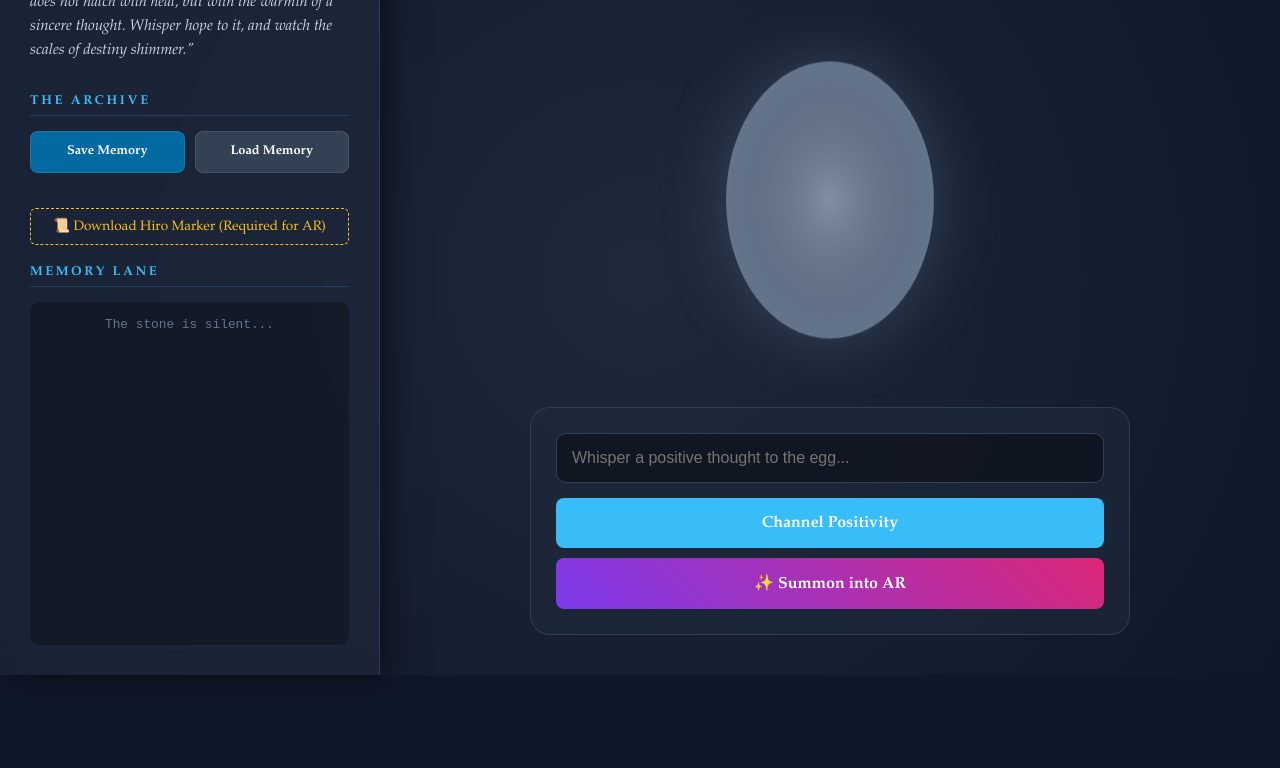
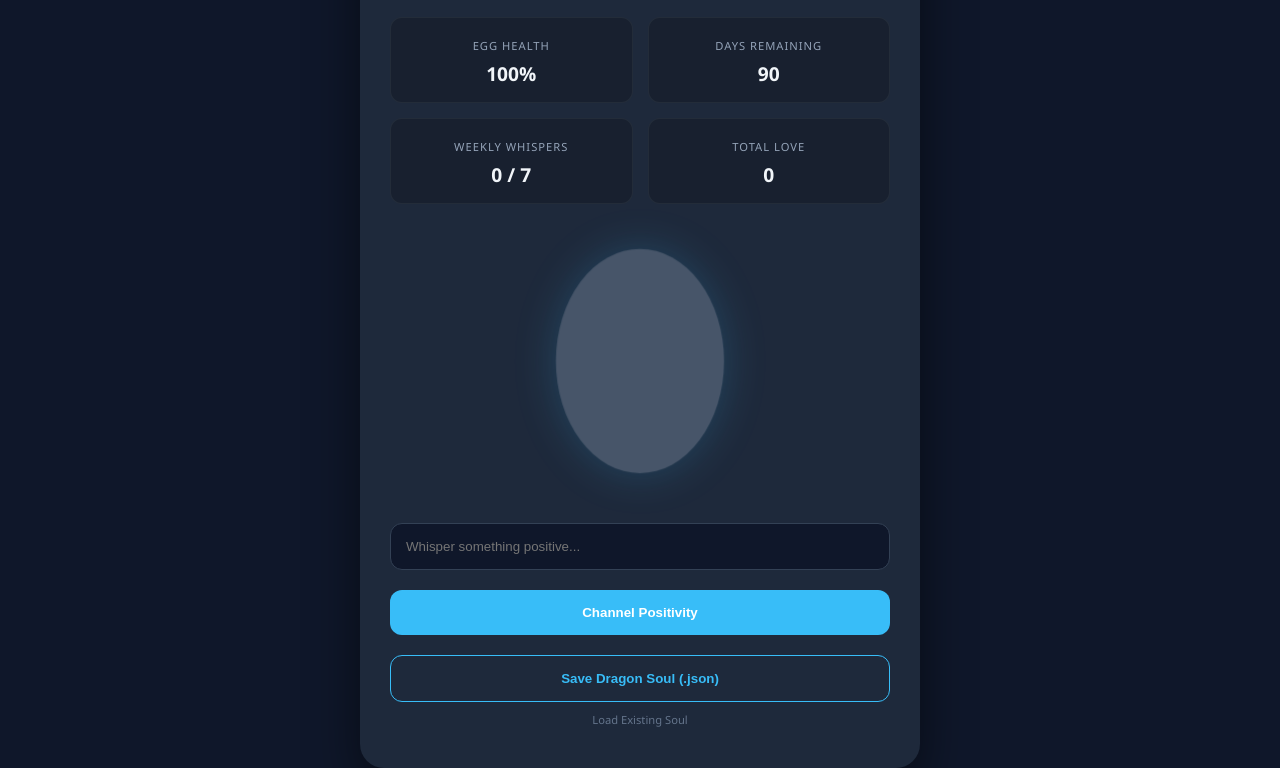
Before and after one commit to americanknightlife/dragon_heart, a plain HTML site: page index.html in a window 1280 px wide. Shown: the part 125-893 px from the top of the page. Before the commit the page ends 800 px from the top, so only its background shows below. Drawn offline with Linux system fonts and the light colour scheme.

Commit message:
Refactor index.html for new game design and functionality
Updated the title and added new styles for the game layout. Removed unused styles and scripts, and modified the game logic for better functionality.

```diff
--- a/index.html
+++ b/index.html
@@ -2,403 +2,281 @@
 <html lang="en">
 <head>
     <meta charset="UTF-8">
-<title>The Dragon's Heart – Positivity Hatchery</title>
+    <title>The Dragon's Heart – The 90-Day Vigil</title>
     <meta name="viewport" content="width=device-width, initial-scale=1.0">
-
-<!-- 1. Include A-Frame and AR.js -->
-<script src="https://aframe.io/releases/1.4.2/aframe.min.js"></script>
-<script src="https://raw.githack.com/AR-js-org/AR.js/master/aframe/build/aframe-ar.js"></script>
-
     <style>
         :root {
-    --egg-primary: #64748b;
-    --egg-glow: rgba(100, 116, 139, .4);
+            --bg: #0f172a;
+            --card: #1e293b;
             --gold: #fbbf24;
-    --magic-blue: #38bdf8;
-    --deep-bg: #0f172a;
-    --glass: rgba(30, 41, 59, 0.7);
+            --blue: #38bdf8;
+            --danger: #ef4444;
         }
 
-* { box-sizing: border-box; margin: 0; padding: 0; }
-
         body {
-    font-family: 'Garamond', serif; /* Gives a more "legendary" feel */
-    background: var(--deep-bg);
+            font-family: 'Segoe UI', Tahoma, Geneva, Verdana, sans-serif;
+            background: var(--bg);
             color: #f1f5f9;
-    height: 100vh;
-    overflow: hidden;
+            margin: 0;
             display: flex;
+            justify-content: center;
+            align-items: center;
+            min-height: 100vh;
         }
 
-/* Background Nebula Effect */
-body::before {
-    content: "";
-    position: fixed;
-    top: 0; left: 0; width: 100%; height: 100%;
-    background: radial-gradient(circle at 50% 50%, #1e293b 0%, #0f172a 100%);
-    z-index: -1;
+        #game-wrapper {
+            width: 95%;
+            max-width: 500px;
+            background: var(--card);
+            padding: 30px;
+            border-radius: 24px;
+            box-shadow: 0 20px 50px rgba(0,0,0,0.5);
+            text-align: center;
         }
 
-#game-container {
-    display: flex;
-    width: 100vw;
-    height: 100vh;
-    z-index: 10;
+        .stats-grid {
+            display: grid;
+            grid-template-columns: 1fr 1fr;
+            gap: 15px;
+            margin-bottom: 30px;
         }
 
-/* ---------- SIDEBAR (THE CHRONICLE) ---------- */
-#sidebar {
-    width: 380px;
-    background: var(--glass);
-    backdrop-filter: blur(12px);
-    border-right: 1px solid rgba(255,255,255,0.1);
-    display: flex;
-    flex-direction: column;
-    padding: 30px;
-    box-shadow: 10px 0 30px rgba(0,0,0,0.5);
+        .stat-box {
+            background: rgba(0,0,0,0.2);
+            padding: 15px;
+            border-radius: 12px;
+            border: 1px solid rgba(255,255,255,0.05);
         }
 
-.section-title {
-    font-size: 0.8rem;
-    text-transform: uppercase;
-    letter-spacing: 0.2em;
-    color: var(--magic-blue);
-    margin-bottom: 15px;
-    border-bottom: 1px solid rgba(56, 189, 248, 0.2);
-    padding-bottom: 5px;
+        .stat-label { font-size: 0.7rem; color: #94a3b8; text-transform: uppercase; letter-spacing: 1px; }
+        .stat-value { font-size: 1.2rem; font-weight: bold; display: block; margin-top: 5px; }
+
+        /* Egg Visualization */
+        #egg-container {
+            margin: 40px 0;
+            position: relative;
         }
 
-#story-box {
-    font-size: 0.95rem;
-    line-height: 1.6;
-    color: #cbd5e1;
-    margin-bottom: 30px;
-    font-style: italic;
+        .egg-svg {
+            width: 180px;
+            filter: drop-shadow(0 0 20px rgba(56, 189, 248, 0.2));
+            transition: all 0.5s ease;
         }
 
-.vault-actions { display: grid; grid-template-columns: 1fr 1fr; gap: 10px; margin-bottom: 25px; }
+        .pulse { animation: pulse 3s infinite ease-in-out; }
+        @keyframes pulse { 0%, 100% { transform: scale(1); } 50% { transform: scale(1.05); } }
 
-.action-btn {
-    padding: 12px;
-    border: 1px solid rgba(255,255,255,0.1);
-    border-radius: 8px;
+        /* Input Styles */
+        #thoughtInput {
+            width: 100%;
+            padding: 15px;
+            border-radius: 12px;
+            border: 1px solid #334155;
+            background: #0f172a;
+            color: white;
+            margin-bottom: 10px;
+            box-sizing: border-box;
+        }
+
+        .btn {
+            width: 100%;
+            padding: 15px;
+            border-radius: 12px;
+            border: none;
             font-weight: bold;
             cursor: pointer;
             transition: 0.3s;
-    font-family: inherit;
-    font-size: 0.8rem;
-}
-
-.export-btn { background: #0369a1; color: white; }
-.export-btn:hover { background: #0ea5e9; box-shadow: 0 0 15px var(--magic-blue); }
-
-.marker-link {
-    display: block;
-    text-align: center;
-    color: var(--gold);
-    text-decoration: none;
-    font-size: 0.85rem;
-    margin-top: 10px;
-    border: 1px dashed var(--gold);
-    padding: 8px;
-    border-radius: 6px;
-}
-
-#memory-logs-container {
-    flex: 1;
-    background: rgba(0,0,0,0.3);
-    border-radius: 10px;
-    padding: 15px;
-    overflow-y: auto;
-    font-family: 'Courier New', monospace;
-}
-
-.diary-item {
-    border-left: 2px solid var(--magic-blue);
-    padding-left: 10px;
-    margin-bottom: 15px;
-    animation: fadeIn 0.5s ease;
-}
-
-/* ---------- MAIN HATCHERY ---------- */
-#hatchery-space {
-    flex: 1;
-    display: flex;
-    flex-direction: column;
-    padding: 40px;
-    align-items: center;
-    justify-content: space-between;
-}
-
-#stats-header {
-    display: flex;
-    gap: 20px;
-    width: 100%;
-    max-width: 800px;
-}
-
-.stat-card {
-    background: var(--glass);
-    padding: 15px;
-    border-radius: 12px;
-    flex: 1;
-    text-align: center;
-    border: 1px solid rgba(255,255,255,0.05);
-}
-
-.stat-value { font-size: 1.4rem; font-weight: bold; color: var(--gold); display: block; }
-
-/* ---------- THE EGG ---------- */
-#egg-interaction-zone {
-    position: relative;
-    display: flex;
-    justify-content: center;
-    align-items: center;
-    height: 300px;
-}
-
-.egg-svg {
-    width: 220px;
-    filter: drop-shadow(0 0 30px var(--egg-glow));
-    transition: transform 0.3s;
-    cursor: pointer;
-}
-
-.egg-svg:active { transform: scale(0.95); }
-
-/* Heartbeat animation */
-.pulse { animation: heartbeat 2s infinite ease-in-out; }
-
-@keyframes heartbeat {
-    0%, 100% { transform: scale(1); }
-    50% { transform: scale(1.05); }
-}
-
-/* ---------- INPUT AREA ---------- */
-#input-panel {
-    width: 100%;
-    max-width: 600px;
-    background: var(--glass);
-    padding: 25px;
-    border-radius: 20px;
-    border: 1px solid rgba(255,255,255,0.1);
-}
-
-#thoughtInput {
-    width: 100%;
-    background: rgba(0,0,0,0.4);
-    border: 1px solid #334155;
-    padding: 15px;
-    border-radius: 10px;
-    color: white;
-    font-size: 1rem;
-    margin-bottom: 15px;
-}
-
-.ar-btn-main {
-    background: linear-gradient(45deg, #7c3aed, #db2777);
-    color: white;
-    border: none;
-    font-size: 1rem;
-    width: 100%;
-    padding: 15px;
             margin-top: 10px;
         }
 
-/* AR View */
-#ar-view-container { display: none; position: fixed; top: 0; left: 0; width: 100%; height: 100%; z-index: 1000; }
-.exit-ar { position: absolute; top: 20px; right: 20px; z-index: 1100; background: #ef4444; color: white; border: none; padding: 10px 20px; border-radius: 5px; cursor: pointer; }
+        .btn-primary { background: var(--blue); color: white; }
+        .btn-save { background: transparent; color: var(--blue); border: 1px solid var(--blue); margin-top: 20px;}
 
-/* Mobile Adaptations */
-@media (max-width: 900px) {
-    body { overflow-y: auto; }
-    #game-container { flex-direction: column; height: auto; }
-    #sidebar { width: 100%; height: auto; order: 2; }
-    #hatchery-space { order: 1; padding: 20px; }
+        .hatch-btn {
+            background: linear-gradient(to right, #f59e0b, #ef4444);
+            color: white; font-size: 1.2rem; animation: glow 2s infinite;
         }
 
-@keyframes fadeIn { from { opacity: 0; transform: translateY(10px); } to { opacity: 1; transform: translateY(0); } }
-.shake { animation: shake 0.5s; }
-@keyframes shake {
-    0%, 100% { transform: translateX(0); }
-    25% { transform: translateX(-5px); }
-    75% { transform: translateX(5px); }
-}
+        @keyframes glow { 0%, 100% { box-shadow: 0 0 5px var(--gold); } 50% { box-shadow: 0 0 20px var(--gold); } }
+
+        .hidden { display: none; }
+        .warning { color: var(--danger); font-size: 0.8rem; margin-top: 10px; }
     </style>
 </head>
 <body>
 
-<div id="game-container">
-    <!-- ---------- SIDEBAR: THE CHRONICLE ---------- -->
-    <aside id="sidebar">
-        <h2 class="section-title">The Legend</h2>
-        <div id="story-box">
-            "Before the stars grew cold, dragons bonded with the souls of the Kind. Your egg is a 'Heart-Stone'. It does not hatch with heat, but with the warmth of a sincere thought. Whisper hope to it, and watch the scales of destiny shimmer."
+<div id="game-wrapper">
+    <h2 id="story-title">The 90-Day Vigil</h2>
+    <p style="font-size: 0.9rem; color: #94a3b8; margin-bottom: 20px;">The dragon will hatch when the time is right, provided it is loved.</p>
+
+    <div class="stats-grid">
+        <div class="stat-box">
+            <span class="stat-label">Egg Health</span>
+            <span class="stat-value" id="healthVal">100%</span>
+        </div>
+        <div class="stat-box">
+            <span class="stat-label">Days Remaining</span>
+            <span class="stat-value" id="daysVal">90</span>
+        </div>
+        <div class="stat-box">
+            <span class="stat-label">Weekly Whispers</span>
+            <span class="stat-value" id="weeklyVal">0 / 7</span>
+        </div>
+        <div class="stat-box">
+            <span class="stat-label">Total Love</span>
+            <span class="stat-value" id="loveVal">0</span>
+        </div>
     </div>
 
-        <h2 class="section-title">The Archive</h2>
-        <div class="vault-actions">
-            <button class="action-btn export-btn" id="exportBtn">Save Memory</button>
-            <button class="action-btn" style="background:#334155; color:white;" onclick="document.getElementById('importFile').click()">Load Memory</button>
-            <input type="file" id="importFile" accept=".json" style="display:none">
-        </div>
-
-        <a href="https://raw.githubusercontent.com/americanknightlife/dragon_heart/hiro_marker.png" target="_blank" class="marker-link">
-            📜 Download Hiro Marker (Required for AR)
-        </a>
-
-        <h2 class="section-title" style="margin-top:20px;">Memory Lane</h2>
-        <div id="memory-logs-container">
-            <p style="font-size:0.8rem; color:#64748b; text-align:center;">The stone is silent...</p>
-        </div>
-    </aside>
-
-    <!-- ---------- MAIN AREA: THE HATCHERY ---------- -->
-    <main id="hatchery-space">
-        <div id="stats-header">
-            <div class="stat-card"><span class="stat-label">VITALITY</span><span class="stat-value" id="healthVal">100%</span></div>
-            <div class="stat-card"><span class="stat-label">RESONANCE</span><span class="stat-value" id="energyVal">0%</span></div>
-            <div class="stat-card"><span class="stat-label">ESSENCE</span><span class="stat-value" id="stageVal">Stone</span></div>
-        </div>
-
-        <div id="egg-interaction-zone">
-            <svg id="eggSVG" class="egg-svg pulse" viewBox="0 0 200 260">
-                <defs>
-                    <radialGradient id="eggGrad" cx="50%" cy="50%" r="50%">
-                        <stop offset="0%" style="stop-color:rgba(255,255,255,0.2)" />
-                        <stop offset="100%" style="stop-color:rgba(0,0,0,0)" />
-                    </radialGradient>
-                </defs>
-                <ellipse class="egg-base-shape" cx="100" cy="130" rx="90" ry="120" fill="#64748b" />
-                <ellipse cx="100" cy="130" rx="90" ry="120" fill="url(#eggGrad)" />
-                <!-- Crack Paths -->
-                <path id="crack1" d="M60 60 L100 100" stroke="#ff7a00" stroke-width="4" fill="none" opacity="0"/>
-                <path id="crack2" d="M140 80 L100 140" stroke="#ff7a00" stroke-width="4" fill="none" opacity="0"/>
-                <!-- Eyes (Hidden) -->
-                <g id="dragonEyes" opacity="0">
-                    <circle cx="80" cy="120" r="8" fill="white"/><circle cx="80" cy="120" r="3" fill="black"/>
-                    <circle cx="120" cy="120" r="8" fill="white"/><circle cx="120" cy="120" r="3" fill="black"/>
-                </g>
+    <div id="egg-container">
+        <svg class="egg-svg pulse" viewBox="0 0 200 260">
+            <ellipse id="eggShape" cx="100" cy="130" rx="90" ry="120" fill="#475569" />
         </svg>
     </div>
 
-        <div id="input-panel">
-            <input type="text" id="thoughtInput" placeholder="Whisper a positive thought to the egg...">
-            <button class="action-btn" id="sendThoughtBtn" style="width:100%; background:var(--magic-blue); color:white; border:none; height:50px; font-size:1rem;">Channel Positivity</button>
-            <button id="arToggleBtn" class="action-btn ar-btn-main">✨ Summon into AR</button>
-        </div>
-    </main>
+    <!-- HATCH BUTTON (Hidden until 90 days pass) -->
+    <button id="hatchBtn" class="btn hatch-btn hidden" onclick="location.href='baby_dragon.html'">✨ THE EGG IS HATCHING! ENTER ✨</button>
+
+    <div id="input-ui">
+        <input type="text" id="thoughtInput" placeholder="Whisper something positive...">
+        <button class="btn btn-primary" onclick="feedEgg()">Channel Positivity</button>
+        <p id="weeklyWarning" class="warning hidden">Goal met for this week! Keep going or rest.</p>
     </div>
 
-<!-- ---------- AR VIEW ---------- -->
-<div id="ar-view-container">
-    <button class="exit-ar" id="closeArBtn">Close Portal (Exit AR)</button>
-    <a-scene embedded arjs="sourceType: webcam; debugUIEnabled: false;" vr-mode-ui="enabled: false">
-        <a-marker preset="hiro">
-            <a-sphere id="ar-egg" position="0 0.5 0" radius="0.6" material="color: #64748b; opacity: 0.8; transparent: true;"></a-sphere>
-            <a-entity id="ar-dragon" position="0 0.5 0" scale="0.4 0.4 0.4" visible="false">
-                <a-sphere color="#ff7a00" radius="0.7"></a-sphere>
-                <a-cone color="#ff7a00" position="0 0.8 0" radius-bottom="0.4" height="0.6"></a-cone>
-            </a-entity>
-        </a-marker>
-        <a-entity camera></a-entity>
-    </a-scene>
+    <button class="btn btn-save" onclick="exportSoul()">Save Dragon Soul (.json)</button>
+    <input type="file" id="importFile" class="hidden" onchange="importSoul(event)">
+    <p style="font-size: 0.7rem; color: #64748b; cursor: pointer; margin-top: 10px;" onclick="document.getElementById('importFile').click()">Load Existing Soul</p>
 </div>
 
 <script>
-const state = { health: 100, positivity: 0, stage: 'Stone', logs: [] };
+    // Configuration
+    const GOAL_PER_WEEK = 7;
+    const DAYS_TO_HATCH = 90;
+    const MS_IN_DAY = 86400000;
+    const MS_IN_WEEK = MS_IN_DAY * 7;
+
+    // Game State
+    let soul = {
+        createdDate: Date.now(),
+        lastCheckIn: Date.now(),
+        health: 100,
+        totalLove: 0,
+        weeklyCount: 0
+    };
+
+    function init() {
+        // Load from LocalStorage if it exists
+        const saved = localStorage.getItem('dragon_soul');
+        if (saved) {
+            soul = JSON.parse(saved);
+        }
+        checkTimePassage();
+        updateUI();
+    }
+
+    function checkTimePassage() {
+        const now = Date.now();
+        const timeDiff = now - soul.lastCheckIn;
+
+        // If more than a week has passed since the last count reset
+        if (timeDiff >= MS_IN_WEEK) {
+            const weeksPassed = Math.floor(timeDiff / MS_IN_WEEK);
+
+            for(let i = 0; i < weeksPassed; i++) {
+                if (soul.weeklyCount < GOAL_PER_WEEK) {
+                    soul.health = Math.max(0, soul.health - 20); // Penalty for missing a week
+                }
+                soul.weeklyCount = 0; // Reset count for the new week
+            }
+            soul.lastCheckIn = now;
+            save();
+        }
+    }
+
+    function feedEgg() {
+        const input = document.getElementById('thoughtInput');
+        if (!input.value.trim()) return;
+
+        soul.totalLove++;
+        soul.weeklyCount++;
+        input.value = '';
+
+        save();
+        updateUI();
+
+        // Small visual feedback
+        const egg = document.getElementById('eggShape');
+        egg.style.fill = "#38bdf8";
+        setTimeout(() => updateUI(), 500);
+    }
+
+    function updateUI() {
+        const now = Date.now();
+        const ageInMs = now - soul.createdDate;
+        const daysPassed = Math.floor(ageInMs / MS_IN_DAY);
+        const daysLeft = Math.max(0, DAYS_TO_HATCH - daysPassed);
+
+        document.getElementById('healthVal').textContent = soul.health + "%";
+        document.getElementById('daysVal').textContent = daysLeft;
+        document.getElementById('weeklyVal').textContent = `${soul.weeklyCount} / ${GOAL_PER_WEEK}`;
+        document.getElementById('loveVal').textContent = soul.totalLove;
+
+        // Color the egg based on health/love
+        const eggShape = document.getElementById('eggShape');
+        if (soul.health < 50) eggShape.setAttribute('fill', '#991b1b');
+        else eggShape.setAttribute('fill', interpolateColor(soul.totalLove / 100));
+
+        // Weekly Warning
+        const warning = document.getElementById('weeklyWarning');
+        if (soul.weeklyCount >= GOAL_PER_WEEK) warning.classList.remove('hidden');
+        else warning.classList.add('hidden');
+
+        // Hatching Condition
+        if (daysLeft === 0 && soul.health > 0) {
+            document.getElementById('input-ui').classList.add('hidden');
+            document.getElementById('hatchBtn').classList.remove('hidden');
+            document.getElementById('story-title').textContent = "The Time is Now";
+        }
+
+        if (soul.health <= 0) {
+            document.getElementById('story-title').textContent = "The Soul has Faded";
+            document.getElementById('input-ui').classList.add('hidden');
+        }
+    }
 
     function interpolateColor(p) {
-    const r = Math.round(100 + (255 - 100) * p);
-    const g = Math.round(116 + (191 - 116) * p);
-    const b = Math.round(139 + (0 - 139) * p);
+        // Shifts from slate-grey to magical-blue
+        const r = Math.round(71 + (56 - 71) * Math.min(p, 1));
+        const g = Math.round(85 + (189 - 85) * Math.min(p, 1));
+        const b = Math.round(105 + (248 - 105) * Math.min(p, 1));
         return `rgb(${r},${g},${b})`;
     }
 
-function updateUI() {
-    document.getElementById('healthVal').textContent = state.health + '%';
-    document.getElementById('energyVal').textContent = state.positivity + '%';
-    document.getElementById('stageVal').textContent = state.stage;
-
-    const color = interpolateColor(state.positivity / 100);
-    document.querySelector('.egg-base-shape').setAttribute('fill', color);
-
-    // Stages Visuals
-    if(state.positivity > 40) document.getElementById('crack1').style.opacity = "1";
-    if(state.positivity > 70) document.getElementById('crack2').style.opacity = "1";
-    if(state.positivity >= 100) {
-        document.getElementById('dragonEyes').style.opacity = "1";
-        document.querySelector('.egg-base-shape').style.opacity = "0.4";
-        state.stage = "Awakened";
+    function save() {
+        localStorage.setItem('dragon_soul', JSON.stringify(soul));
     }
 
-    // Update AR
-    const arEgg = document.getElementById('ar-egg');
-    if(arEgg) arEgg.setAttribute('color', color);
-    if(state.stage === 'Awakened') {
-        document.getElementById('ar-dragon').setAttribute('visible', 'true');
-        arEgg.setAttribute('material', 'wireframe', 'true');
-    }
+    function exportSoul() {
+        const data = JSON.stringify(soul, null, 2);
+        const blob = new Blob([data], {type: 'application/json'});
+        const a = document.createElement('a');
+        a.href = URL.createObjectURL(blob);
+        a.download = `dragon_soul_${new Date().toISOString().slice(0,10)}.json`;
+        a.click();
     }
 
-function addLog(msg) {
-    state.logs.unshift({ time: new Date().toLocaleTimeString([], {hour:'2-digit', minute:'2-digit'}), text: msg });
-    const container = document.getElementById('memory-logs-container');
-    container.innerHTML = state.logs.map(l => `
-        <div class="diary-item"><strong>${l.time}</strong><br>${l.text}</div>
-    `).join('');
+    function importSoul(event) {
+        const reader = new FileReader();
+        reader.onload = (e) => {
+            soul = JSON.parse(e.target.result);
+            save();
+            updateUI();
+            alert("Dragon Soul Bound Successfully.");
+        };
+        reader.readAsText(event.target.files[0]);
     }
 
-document.getElementById('sendThoughtBtn').addEventListener('click', () => {
-    const input = document.getElementById('thoughtInput');
-    if(!input.value.trim()) return;
-
-    // Visual Juice: Shake the egg
-    const egg = document.getElementById('eggSVG');
-    egg.classList.add('shake');
-    setTimeout(() => egg.classList.remove('shake'), 500);
-
-    state.positivity = Math.min(100, state.positivity + 10);
-    if(state.positivity > 30) state.stage = 'Vibrating';
-    if(state.positivity > 60) state.stage = 'Cracking';
-
-    addLog(`Resonated: "${input.value}"`);
-    input.value = '';
-    updateUI();
-});
-
-// AR Toggles
-document.getElementById('arToggleBtn').addEventListener('click', () => {
-    document.getElementById('game-container').style.display = 'none';
-    document.getElementById('ar-view-container').style.display = 'block';
-    window.dispatchEvent(new Event('resize'));
-});
-
-document.getElementById('closeArBtn').addEventListener('click', () => {
-    document.getElementById('ar-view-container').style.display = 'none';
-    document.getElementById('game-container').style.display = 'flex';
-});
-
-// Persistence
-document.getElementById('exportBtn').addEventListener('click', () => {
-    const blob = new Blob([JSON.stringify(state)], {type: 'application/json'});
-    const a = document.createElement('a');
-    a.href = URL.createObjectURL(blob);
-    a.download = 'dragon_soul.json';
-    a.click();
-});
-
-document.getElementById('importFile').addEventListener('change', (e) => {
-    const reader = new FileReader();
-    reader.onload = (ev) => {
-        Object.assign(state, JSON.parse(ev.target.result));
-        updateUI();
-        addLog("Ancestral memories restored.");
-    };
-    reader.readAsText(e.target.files[0]);
-});
-
-updateUI();
+    init();
 </script>
 </body>
 </html>
```
Lines whose indentation alone changed are shown as unchanged.
